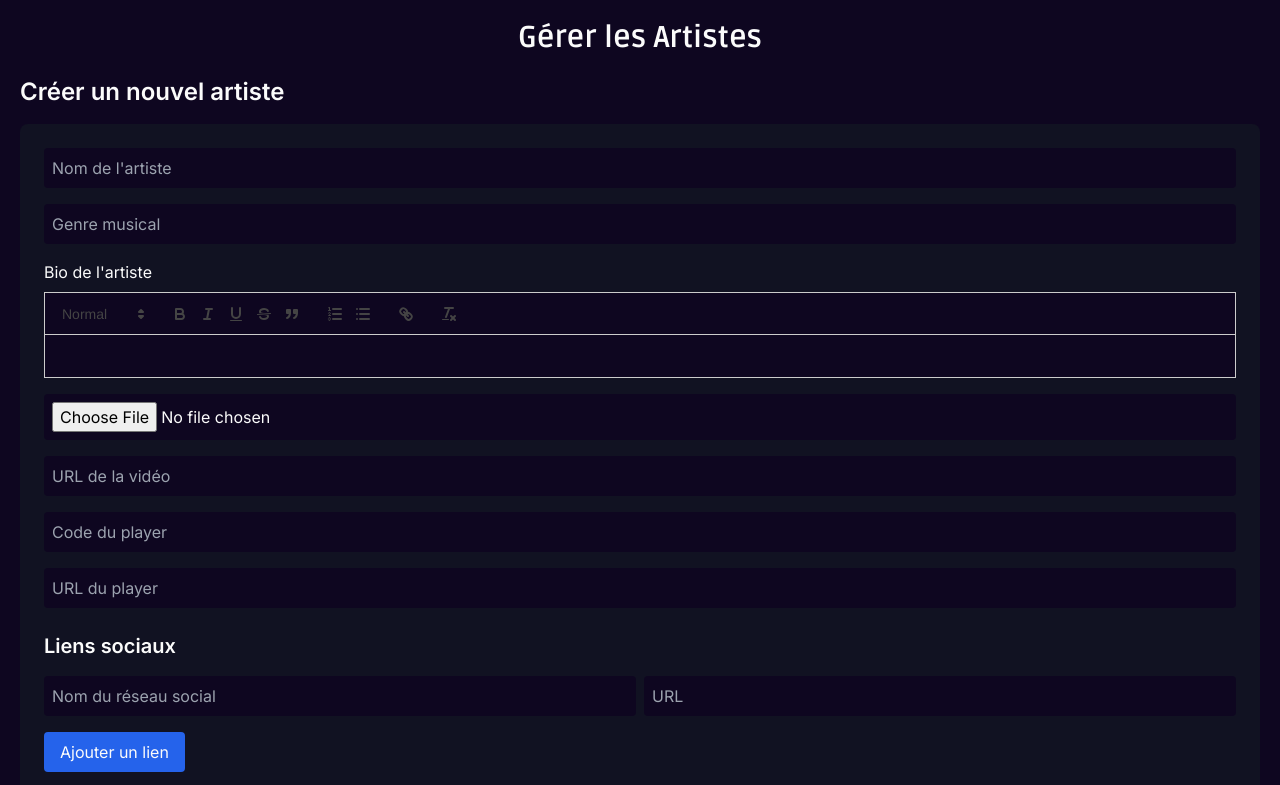
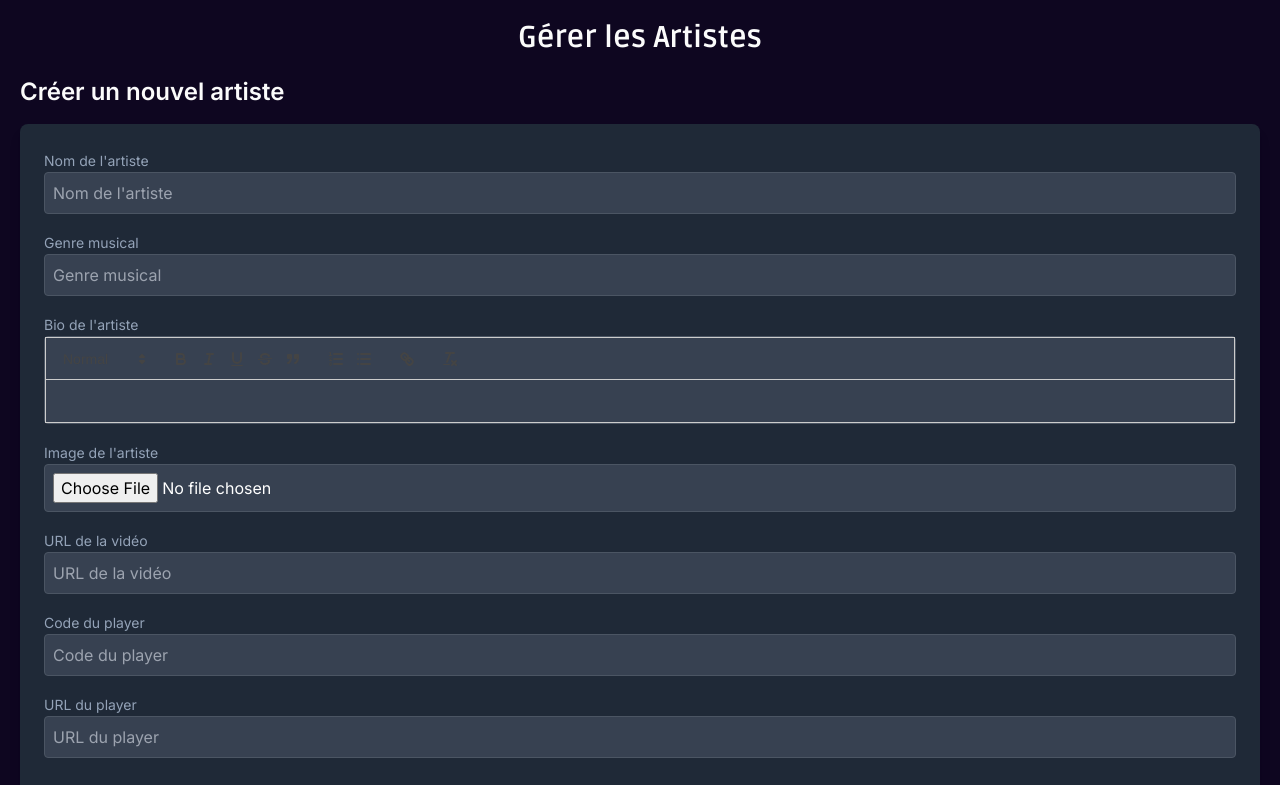
Before and after one commit to Funkysys/spinosor, a Next.js app: page /admin/artist in a window 1280 px wide. Shown: the top 785 px of the page. Built offline with nearby package versions, Linux system fonts and the light colour scheme; no server answers; the database is empty; a web font is replaced by a local one; what tailwindcss-animated would draw is missing.

Commit message:
upgrade and resolutions alert

```diff
--- a/components/ArtistCreationForm.tsx
+++ b/components/ArtistCreationForm.tsx
@@ -65,25 +65,31 @@ const ArtistCreationForm: React.FC<ArtistCreationFormProps> = ({ onSubmit, isLoa
   };
 
   return (
-    <form onSubmit={handleSubmit} className="space-y-6 bg-perso-bg2 p-6 rounded-lg">
+    <form onSubmit={handleSubmit} className="space-y-6 bg-gray-800 p-6 rounded-lg shadow-lg">
       <div className="space-y-4">
+        <div>
+          <label className="text-sm text-slate-400">{`Nom de l'artiste`}</label>
           <input
             type="text"
             name="name"
             placeholder="Nom de l'artiste"
             required
-          className="w-full p-2 rounded bg-perso-bg text-perso-white-one"
+            className="w-full p-2 bg-gray-700 border border-gray-600 rounded text-white"
           />
+        </div>
+        <div>
+          <label className="text-sm text-slate-400">{`Genre musical`}</label>
           <input
             type="text"
             name="genre"
             placeholder="Genre musical"
-          className="w-full p-2 rounded bg-perso-bg text-perso-white-one"
+            className="w-full p-2 bg-gray-700 border border-gray-600 rounded text-white"
           />
+        </div>
         <div>
-          <label className="block mb-2 text-perso-white-one">Bio de l&apos;artiste</label>
+          <label className="text-sm text-slate-400">{`Bio de l'artiste`}</label>
           {typeof window !== "undefined" && mounted && (
-            <div className="bg-perso-bg rounded">
+            <div className="bg-gray-700 rounded border border-gray-600">
               <ReactQuill
                 value={bio}
                 onChange={setBio}
@@ -101,35 +107,47 @@ const ArtistCreationForm: React.FC<ArtistCreationFormProps> = ({ onSubmit, isLoa
             </div>
           )}
         </div>
+        <div>
+          <label className="text-sm text-slate-400">{`Image de l'artiste`}</label>
           <input
             type="file"
             name="imageFile"
             accept="image/*"
-          className="w-full p-2 rounded bg-perso-bg text-perso-white-one"
+            className="w-full p-2 bg-gray-700 border border-gray-600 rounded text-white"
           />
+        </div>
+        <div>
+          <label className="text-sm text-slate-400">{`URL de la vidéo`}</label>
           <input
             type="text"
             name="videoUrl"
             placeholder="URL de la vidéo"
-          className="w-full p-2 rounded bg-perso-bg text-perso-white-one"
+            className="w-full p-2 bg-gray-700 border border-gray-600 rounded text-white"
           />
+        </div>
+        <div>
+          <label className="text-sm text-slate-400">{`Code du player`}</label>
           <input
             type="text"
             name="codePlayer"
             placeholder="Code du player"
-          className="w-full p-2 rounded bg-perso-bg text-perso-white-one"
+            className="w-full p-2 bg-gray-700 border border-gray-600 rounded text-white"
           />
+        </div>
+        <div>
+          <label className="text-sm text-slate-400">{`URL du player`}</label>
           <input
             type="text"
             name="urlPlayer"
             placeholder="URL du player"
-          className="w-full p-2 rounded bg-perso-bg text-perso-white-one"
+            className="w-full p-2 bg-gray-700 border border-gray-600 rounded text-white"
           />
+        </div>
       </div>
 
       {/* Liens sociaux */}
       <div className="space-y-4">
-        <h3 className="text-xl font-semibold text-perso-white-one">Liens sociaux</h3>
+        <h3 className="text-xl font-semibold text-white">Liens sociaux</h3>
         {tempLink.map((el) => (
           <div key={el.id} className="flex gap-2">
             <input
@@ -137,21 +155,21 @@ const ArtistCreationForm: React.FC<ArtistCreationFormProps> = ({ onSubmit, isLoa
               value={el.name}
               onChange={(e) => handleOnChangeLinkName(e, el)}
               placeholder="Nom du réseau social"
-              className="w-1/2 p-2 rounded bg-perso-bg text-perso-white-one"
+              className="w-1/2 p-2 bg-gray-700 border border-gray-600 rounded text-white"
             />
             <input
               type="text"
               value={el.url}
               onChange={(e) => handleOnChangeLinkUrl(e, el)}
               placeholder="URL"
-              className="w-1/2 p-2 rounded bg-perso-bg text-perso-white-one"
+              className="w-1/2 p-2 bg-gray-700 border border-gray-600 rounded text-white"
             />
           </div>
         ))}
         <button
           type="button"
           onClick={addNewLink}
-          className="px-4 py-2 bg-blue-600 text-perso-white-one rounded hover:bg-blue-700 transition-colors"
+          className="px-4 py-2 bg-blue-600 text-white rounded hover:bg-blue-700 transition-colors"
         >
           Ajouter un lien
         </button>
@@ -159,7 +177,7 @@ const ArtistCreationForm: React.FC<ArtistCreationFormProps> = ({ onSubmit, isLoa
 
       {/* Albums */}
       <div className="space-y-4">
-        <h3 className="text-xl font-semibold text-perso-white-one">Albums</h3>
+        <h3 className="text-xl font-semibold text-white">Albums</h3>
         {albumForms.map((_, index) => (
           <AlbumCreation
             key={index}
@@ -169,7 +187,7 @@ const ArtistCreationForm: React.FC<ArtistCreationFormProps> = ({ onSubmit, isLoa
         <button
           type="button"
           onClick={handleCreateAnotherAlbum}
-          className="px-4 py-2 bg-blue-600 text-perso-white-one rounded hover:bg-blue-700 transition-colors"
+          className="px-4 py-2 bg-blue-600 text-white rounded hover:bg-blue-700 transition-colors"
         >
           Ajouter un album
         </button>
@@ -179,7 +197,7 @@ const ArtistCreationForm: React.FC<ArtistCreationFormProps> = ({ onSubmit, isLoa
         <button
           type="submit"
           disabled={isLoading}
-          className="px-8 py-2 bg-perso-yellow-one text-perso-bg rounded hover:bg-perso-yellow-two transition-colors disabled:opacity-50"
+          className="px-8 py-2 bg-yellow-500 text-gray-800 rounded hover:bg-yellow-600 transition-colors disabled:opacity-50"
         >
           {isLoading ? "Création en cours..." : "Créer l'artiste"}
         </button>
```
Lines whose indentation alone changed are shown as unchanged.
